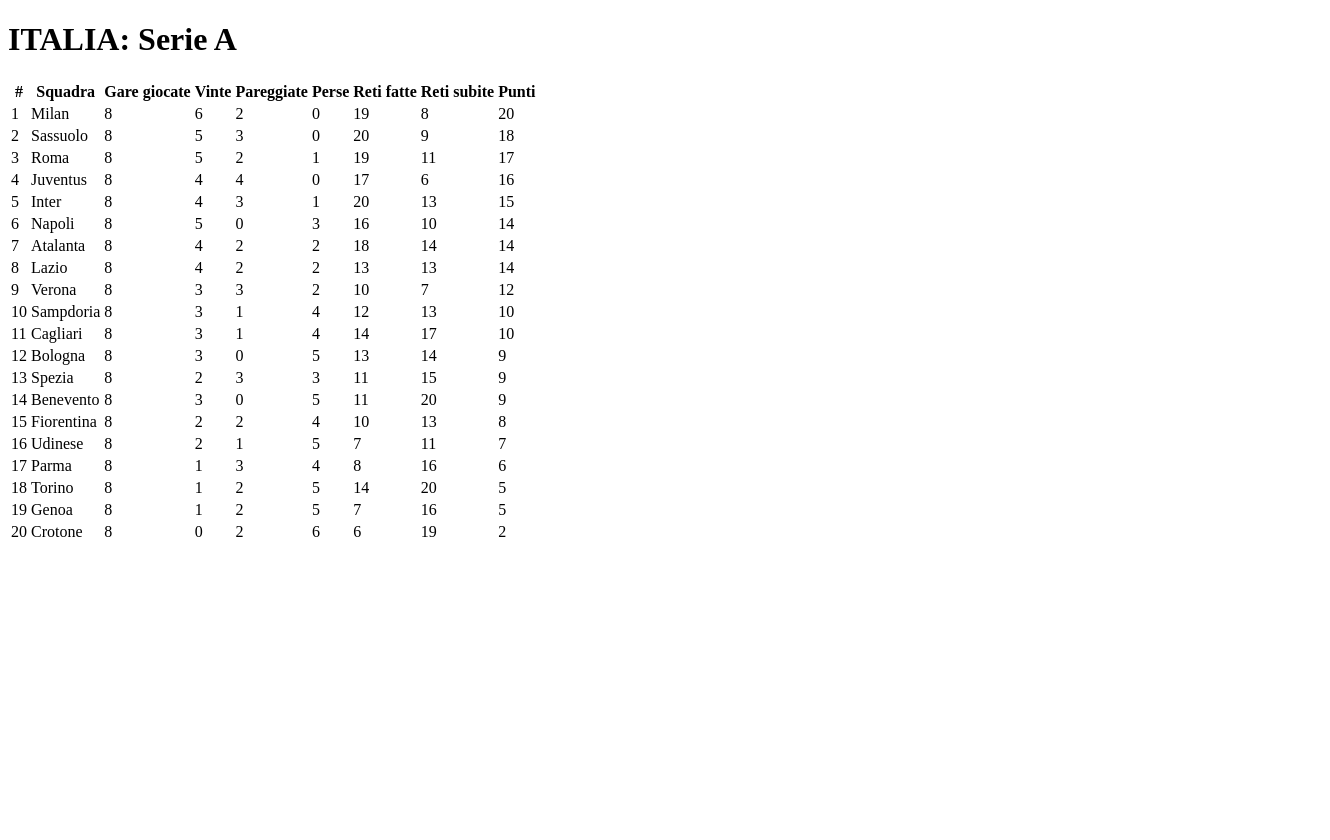
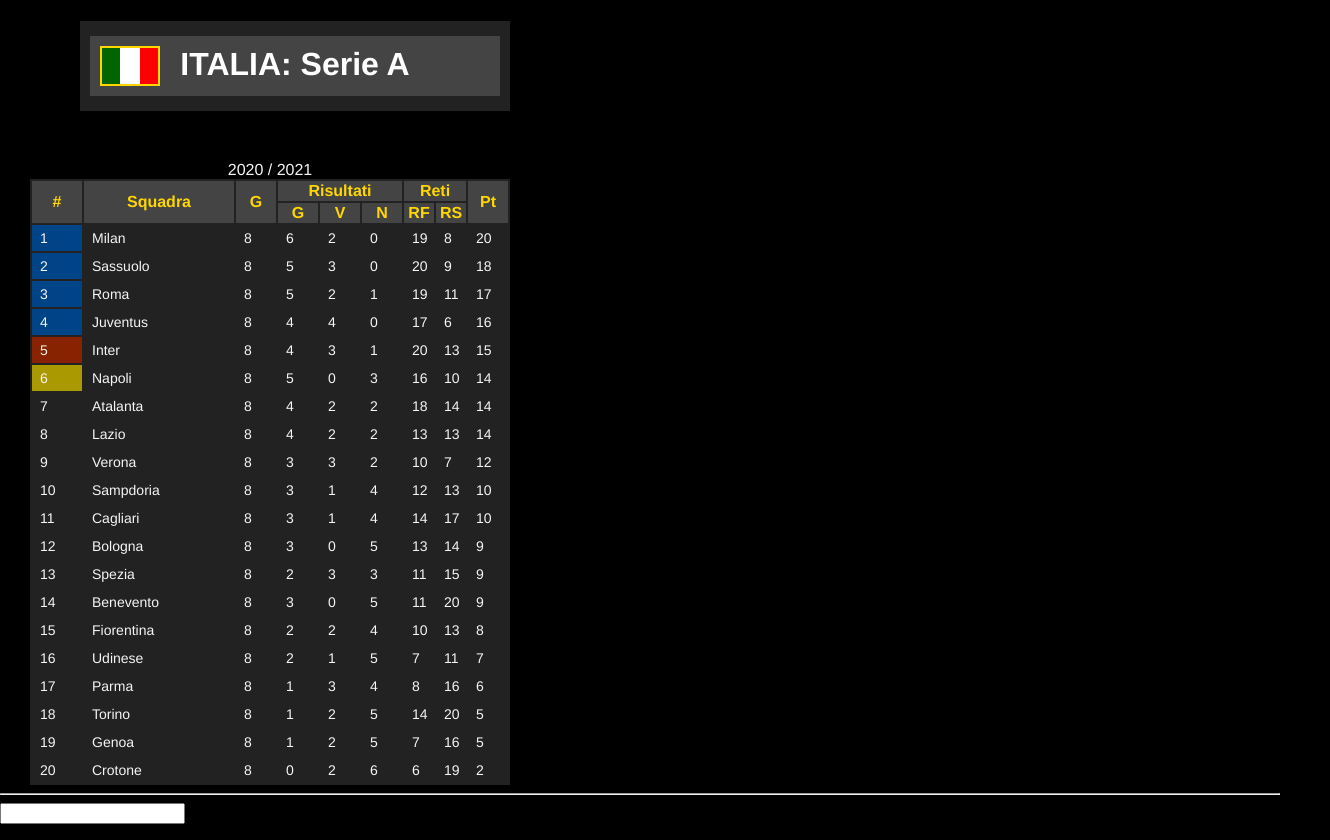
Before and after one commit to francescomereu/coursera-test, a plain HTML site: page Site/classifica.html in a window 1280 px wide. Shown: the whole page, 1330 px wide, since content can reach past the window. Before the commit the page ends 800 px from the top, so only its background shows below. Drawn offline with Linux system fonts and the light colour scheme.

Commit message:
esercizio_coursera

```diff
--- a/Site/classifica.html
+++ b/Site/classifica.html
@@ -2,58 +2,80 @@
 <html lang=it>
     <head>
         <title>ITALIA: Seria A</title>
+        <link rel="stylesheet" href="style.css">
     </head>
     <body>
         <header>
-            <div>
-                <h1>ITALIA: Serie A</h1>
+            <div class="titolo">
+                <div id="bandiera">
+                    <div id="verde"></div>
+                    <div id="rosso"></div>
+                </div>
+                <div class="serieA">
+                    <h1>ITALIA: Serie A</h1>
+                </div>
             </div>
         </header>
         <section>
             <table>
+                <caption>2020 / 2021</caption>
+                <colgroup>
+                    <col span="1" width="50px">
+                    <col span="1" width="150px">
+                    <col span="1" width="40px">
+                    <col span="3" width="40px">
+                    <col span="2" width="30px">
+                    <col span="1" width="40px">
+                </colgroup>
                 <thead>
-                    <th>#</th>
-                    <th>Squadra</th>
-                    <th>Gare giocate</th>
-                    <th>Vinte</th>
-                    <th>Pareggiate</th>
-                    <th>Perse</th>
-                    <th>Reti fatte</th>
-                    <th>Reti subite</th>
-                    <th>Punti</th>
+                    <tr>
+                        <th rowspan="2">#</th>
+                        <th rowspan="2">Squadra</th>
+                        <th rowspan="2">G</th>
+                        <th colspan="3">Risultati</th>
+                        <th colspan="2">Reti</th>
+                        <th rowspan="2">Pt</th>
+                    </tr>
+                    <tr>
+                        <th>G</th>
+                        <th>V</th>
+                        <th>N</th>
+                        <th>RF</th>
+                        <th>RS</th>
+                    </tr>
                 </thead>
                 <tbody>
-                    <tr><td>1</td><td>Milan</td>            <!--Milan-->
+                    <tr><td class="champions">1</td><td>Milan</td>            <!--Milan-->
                         <td>8</td>                          <!--Partite giocate-->
                         <td>6</td><td>2</td><td>0</td>      <!--Vinte, pareggiate, perse-->
                         <td>19</td><td>8</td>               <!--Goal fatti e subiti-->
                         <td>20</td></tr>
                     <tr>
-                        <td>2</td><td>Sassuolo</td>         <!--Sassuolo-->
+                        <td class="champions">2</td><td>Sassuolo</td>         <!--Sassuolo-->
                         <td>8</td>
                         <td>5</td><td>3</td><td>0</td>
                         <td>20</td><td>9</td><td>18</td>
                     </tr>
                     <tr>
-                        <td>3</td><td>Roma</td>             <!--Roma-->
+                        <td class="champions">3</td><td>Roma</td>             <!--Roma-->
                         <td>8</td>
                         <td>5</td><td>2</td><td>1</td>
                         <td>19</td><td>11</td><td>17</td>
                     </tr>
                     <tr>
-                        <td>4</td><td>Juventus</td>         <!--Juventus-->
+                        <td class="champions">4</td><td>Juventus</td>         <!--Juventus-->
                         <td>8</td>
                         <td>4</td><td>4</td><td>0</td>
                         <td>17</td><td>6</td><td>16</td>
                     </tr>
                     <tr>
-                        <td>5</td><td>Inter</td>              <!--Inter-->
+                        <td class="europaleague">5</td><td>Inter</td>              <!--Inter-->
                         <td>8</td>
                         <td>4</td><td>3</td><td>1</td>
                         <td>20</td><td>13</td><td>15</td>
                     </tr>
                     <tr>
-                        <td>6</td><td>Napoli</td>              <!--Napoli-->
+                        <td class="playoff">6</td><td>Napoli</td>              <!--Napoli-->
                         <td>8</td>
                         <td>5</td><td>0</td><td>3</td>
                         <td>16</td><td>10</td><td>14</td>
@@ -125,7 +147,7 @@
                         <td>8</td><td>16</td><td>6</td>
                     </tr>
                     <tr>
-                        <td>18</td><td>Torino</td>
+                        <td>18</td><td contenteditable="">Torino</td>
                         <td>8</td>
                         <td>1</td><td>2</td><td>5</td>
                         <td>14</td><td>20</td><td>5</td>
@@ -145,5 +167,14 @@
                 </tbody>
             </table>
         </section>
+        <hr>
+    <footer>
+        <div>
+            <form>
+                <input type="password">
+                <menu type="context">
+            </form>
+        </div>
+    </footer>
     </body>
 </html>
--- a/Site/index.html
+++ b/Site/index.html
@@ -3,9 +3,20 @@
 <head>
     <meta charset="utf-8">
         <title>Test di GIT</title>
+        <link rel="stylesheet" href="style.css">
     </head>
 <body>
     <h1>TITOLO IN H1</h1>
+    <div class="boxcolorati">
+        <div class="col-lg-6"><p>1</p></div>
+        <div class="col-lg-6"><p>2</p></div>
+        <div class="col-lg-6"><p>3</p></div>
+        <div class="col-lg-6"><p>4</p></div>
+        <div class="col-lg-6"><p>5</p></div>
+        <div class="col-lg-6"><p>6</p></div>
+        <div class="col-lg-6"><p>7</p></div>
+        <div class="col-lg-6"><p>8</p></div>
+    </div>
     <div>
         Divisione 1
     </div>
--- /dev/null
+++ b/Site/style.css
@@ -0,0 +1,153 @@
+* {
+    box-sizing: border-box;
+}
+
+body {
+    margin: 0;
+    padding: 0;
+    background-color: black;
+    color: white;
+    font-family: 'Futura', 'Helvetica', sans-serif;
+}
+
+header {
+    position: relative;
+    left: 50px;
+}
+.titolo {
+    background-color: #222222;
+    width: 430px;
+    height: 90px;
+    margin: 20px 0px 50px 30px;
+    position: relative;
+}
+
+.serieA {
+    background-color: #444444;
+    width: 410px;
+    height: 60px;
+    position: relative;
+    left: 10px;
+    top: 15px;
+}
+
+p {
+    color: yellowgreen;
+}
+
+h1 {
+    color: white;
+    padding: 10px;
+    text-align: center;
+}
+
+#bandiera {
+    background-color: white;
+    width: 60px;
+    height: 40px;
+    position: absolute;
+    z-index: 1;
+    left: 20px;
+    top: 25px;
+    border: 2px solid gold;
+
+}
+
+#verde {
+    background-color: darkgreen;
+    width: 18px;
+    height: 36px;
+    position: absolute;
+    z-index: 2;
+    left: 0px;
+    top: 0px;
+}
+
+#rosso {
+    background-color: red;
+    width: 18px;
+    height: 36px;
+    position: absolute;
+    z-index: 3;
+    right: 0px;
+    top: 0px;
+}
+
+table {
+    color: whitesmoke;
+    background-color: #222222;
+    font-family: 'Futura', 'Helvetica', sans-serif;
+    margin: 0px 30px;
+}
+
+thead {
+    color: gold;
+    background-color: #444444;
+}
+
+.champions {
+    background-color:#004488;
+}
+
+.europaleague {
+    background-color: #882200;
+}
+
+.playoff {
+    background-color: #aa9900;
+}
+
+td {
+    padding: 5px 0px 5px 8px;
+    font-size: 14px;
+}
+
+@media (min-width: 1200px) {
+    .col-lg-1, .col-lg-2, .col-lg-3, .col-lg-4, .col-lg-5, .col-lg-6,
+    .col-lg-7, .col-lg-8, .col-lg-9, .col-lg-10, .col-lg-11, .col-lg-12 {
+        float: left;
+        border: 1px solid blue;
+        background-color: red;
+    }
+    .col-lg-1 {
+        width: 8,33%;
+    }
+    .col-lg-2 {
+        width: 16,66%;
+    }
+    .col-lg-3 {
+        width: 25%;
+    }
+    .col-lg-4 {
+        width: 33,32%;
+    }
+    .col-lg-5 {
+        width: 41,65%;
+    }
+    .col-lg-6 {
+        width: 50%;
+    }
+    .col-lg-7 {
+        width: 58,33%;
+    }
+    .col-lg-8 {
+        width: 66,66%;
+    }
+    .col-lg-9 {
+        width: 75%;
+    }
+    .col-lg-10 {
+        width: 83,33%;
+    }
+    .col-lg-11 {
+        width: 91,63%;
+    }
+    .col-lg-12 {
+        width: 100%;
+    }
+}
+
+pre {
+    font-family: monospace;
+    font-style: italic;
+}
```
Also changed, not shown: Assignment_2/index.html (added, +1 -0 lines).
